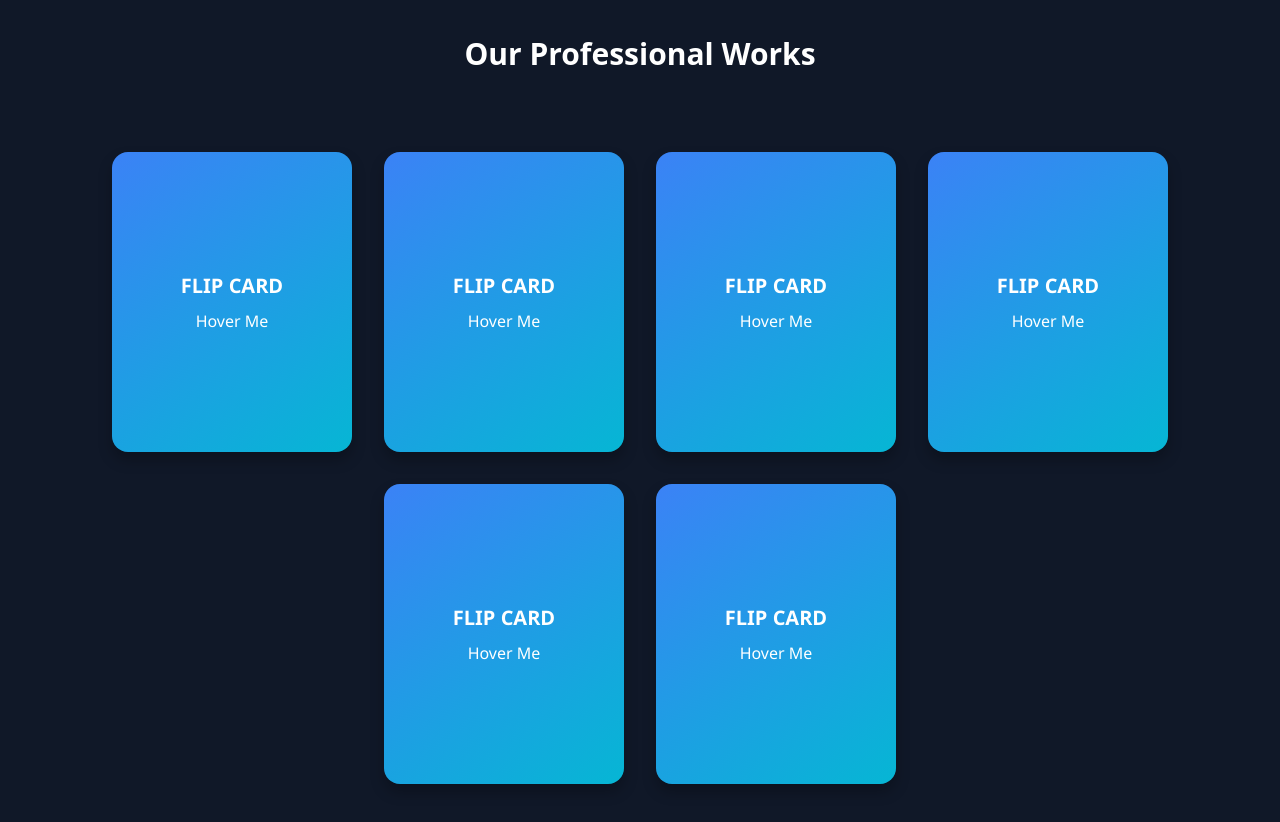
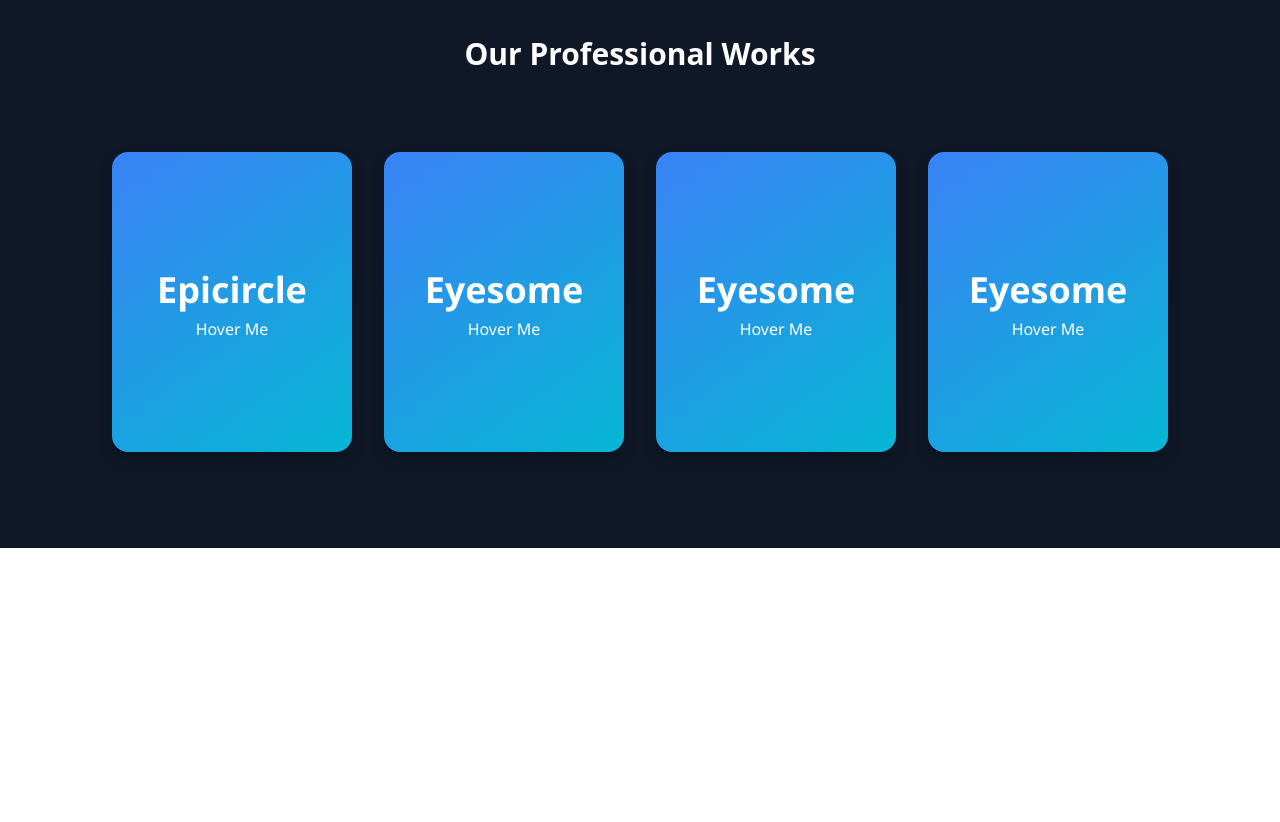
Before and after one commit to PrateekMishraaa/CodeLayerStudio, a React (Vite) app: page / in a window 1280 px wide. Shown: the part 2580-3402 px from the top of the page. After the commit the page ends 3128 px from the top, so only its background shows below. Built offline with nearby package versions, Linux system fonts and the light colour scheme.

Commit message:
projects

```diff
--- a/src/Pages/HomePage.jsx
+++ b/src/Pages/HomePage.jsx
@@ -94,76 +94,86 @@ const HomePage = () => {
             <div className="flip-card">
               <div className="flip-card-inner">
                 <div className="flip-card-front">
-                  <p className="title">FLIP CARD</p>
+                  <p className="title">Epicircle</p>
                   <p>Hover Me</p>
                 </div>
                 <div className="flip-card-back">
                   <p className="title">BACK</p>
                   <p>Leave Me</p>
+                  <a
+                    href="https://epicircle.earth/" // Replace with actual site
+                    target="_blank"
+                    rel="noopener noreferrer"
+                    className="mt-4 px-4 py-2 bg-white text-blue-600 font-semibold rounded-lg shadow hover:bg-blue-100 transition"
+                  >
+                    View Website
+                  </a>
+                </div>
+              </div>
+            </div>
+
+            <div className="flip-card">
+              <div className="flip-card-inner">
+                <div className="flip-card-front">
+                  <p className="title">Eyesome</p>
+                  <p>Hover Me</p>
+                </div>
+                <div className="flip-card-back">
+                  <p className="title">BACK</p>
+                  <p>Leave Me</p>
+                  <a
+                    href="https://eyesome-g.netlify.app/" // Replace with actual site
+                    target="_blank"
+                    rel="noopener noreferrer"
+                    className="mt-4 px-4 py-2 bg-white text-blue-600 font-semibold rounded-lg shadow hover:bg-blue-100 transition"
+                  >
+                    View Website
+                  </a>
                 </div>
               </div>
             </div>
             <div className="flip-card">
               <div className="flip-card-inner">
                 <div className="flip-card-front">
-                  <p className="title">FLIP CARD</p>
+                  <p className="title">Eyesome</p>
                   <p>Hover Me</p>
                 </div>
                 <div className="flip-card-back">
                   <p className="title">BACK</p>
                   <p>Leave Me</p>
+                  <a
+                    href="https://eyesome-g.netlify.app/" // Replace with actual site
+                    target="_blank"
+                    rel="noopener noreferrer"
+                    className="mt-4 px-4 py-2 bg-white text-blue-600 font-semibold rounded-lg shadow hover:bg-blue-100 transition"
+                  >
+                    View Website
+                  </a>
                 </div>
               </div>
             </div>
              <div className="flip-card">
   <div className="flip-card-inner">
     <div className="flip-card-front">
-                  <p className="title">FLIP CARD</p>
+      <p className="title">Eyesome</p>
       <p>Hover Me</p>
     </div>
     <div className="flip-card-back">
       <p className="title">BACK</p>
       <p>Leave Me</p>
+      <a
+        href="https://eyesome-g.netlify.app/" // Replace with actual site
+        target="_blank"
+        rel="noopener noreferrer"
+        className="mt-4 px-4 py-2 bg-white text-blue-600 font-semibold rounded-lg shadow hover:bg-blue-100 transition"
+      >
+        View Website
+      </a>
     </div>
   </div>
 </div>
-            <div className="flip-card">
-              <div className="flip-card-inner">
-                <div className="flip-card-front">
-                  <p className="title">FLIP CARD</p>
-                  <p>Hover Me</p>
-                </div>
-                <div className="flip-card-back">
-                  <p className="title">BACK</p>
-                  <p>Leave Me</p>
-                </div>
-              </div>
-            </div>
-            <div className="flip-card">
-              <div className="flip-card-inner">
-                <div className="flip-card-front">
-                  <p className="title">FLIP CARD</p>
-                  <p>Hover Me</p>
-                </div>
-                <div className="flip-card-back">
-                  <p className="title">BACK</p>
-                  <p>Leave Me</p>
-                </div>
-              </div>
-            </div>
-            <div className="flip-card">
-              <div className="flip-card-inner">
-                <div className="flip-card-front">
-                  <p className="title">FLIP CARD</p>
-                  <p>Hover Me</p>
-                </div>
-                <div className="flip-card-back">
-                  <p className="title">BACK</p>
-                  <p>Leave Me</p>
-                </div>
 
-              </div>
-            </div>
+
           </StyledWrapper>
         </div>
       </section>
@@ -188,9 +198,10 @@ const StyledWrapper = styled.div`
   }
 
   .title {
-    font-size: 1.25rem;
+    font-size: 2.25rem;
     font-weight: bold;
     text-align: center;
+    border:2px solid red
     margin-bottom: 0.5rem;
   }
 
```
Lines whose indentation alone changed are shown as unchanged.
